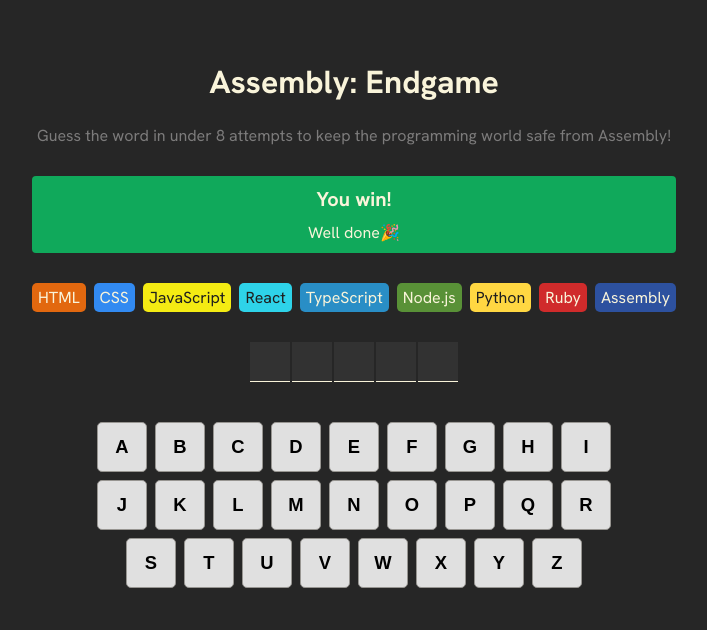
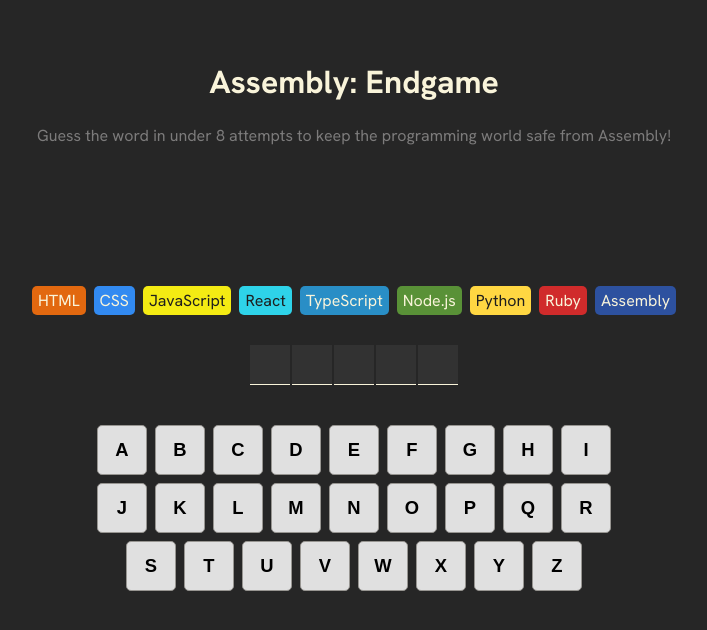
Before and after one commit to kenzierivan/assembly-endgame, a React (Vite) app: page / in a window 1280 px wide. Shown: the top 630 px of the page, without its empty margins (286-993 px from the left). Built offline with nearby package versions, Linux system fonts and the light colour scheme.

Commit message:
Added confetti when win and reveal word when game is lost

```diff
--- a/package.json
+++ b/package.json
@@ -10,7 +10,9 @@
     "preview": "vite preview"
   },
   "dependencies": {
+    "clsx": "^2.1.1",
     "react": "^19.1.1",
+    "react-confetti": "^6.4.0",
     "react-dom": "^19.1.1"
   },
   "devDependencies": {
--- a/src/App.jsx
+++ b/src/App.jsx
@@ -1,10 +1,13 @@
 import { useState } from "react";
 import Header from "./components/Header"
 import { languages } from "./languages"
+import { clsx } from 'clsx';
+import { getFarewellText, getRandomWord } from "./utils";
+import Confetti from 'react-confetti'
 
 const App = () => {
   //State values
-  const [currentWord, setCurrentWord] = useState("react")
+  const [currentWord, setCurrentWord] = useState(() => getRandomWord())
   const [guessedLetters, setGuessedLetters] = useState([]);
 
   //Derived values
@@ -12,6 +15,8 @@
   const isGameWon = currentWord.split("").every(letter => guessedLetters.includes(letter));
   const isGameLost = wrongGuessCount > languages.length - 1;
   const isGameOver = isGameWon || isGameLost;
+  const lastGuessedLetter = guessedLetters[guessedLetters.length - 1];
+  const isLastGuessIncorrect = lastGuessedLetter && !currentWord.includes(lastGuessedLetter);
 
   //Static values
   const alphabets = "abcdefghijklmnopqrstuvwxyz";
@@ -29,15 +34,20 @@
 
 
   const wordElement = currentWord.split("").map((letter, index) => {
-    const isGuessed = guessedLetters.includes(letter);
+    const shouldRevealLetter = isGameLost || guessedLetters.includes(letter);
     return (
-      <span className="letter-box" key={index}>{isGuessed ? letter.toUpperCase() : ""}</span>
+      <span className="letter-box" key={index}>{shouldRevealLetter ? letter.toUpperCase() : ""}</span>
     )
   })
 
 
   function guessLetter(letter) {
     setGuessedLetters(prev => prev.includes(letter) ? prev : [...prev, letter]);
+  }
+
+  function startNewGame() {
+    setCurrentWord(() => getRandomWord());
+    setGuessedLetters([]);
   }
   const alphabetElement = alphabets.split("").map(letter => {
     const isGuessed = guessedLetters.includes(letter);
@@ -46,16 +56,40 @@
       backgroundColor: isGuessed ? (isCorrect ? "#10A95B" : "#ec664eff") : "#E0E0E0",
     }
     return (
-      <button style={styles} onClick={() => guessLetter(letter)} key={letter}>{letter.toUpperCase()}</button>
+      <button style={styles} disabled={isGameOver} aria-disabled={guessedLetters.includes(letter)} onClick={() => guessLetter(letter)} key={letter}>{letter.toUpperCase()}</button>
     )
+  })
+
+  const gameStatusClass = clsx("game-status", {
+    won: isGameWon,
+    lost: isGameLost,
+    farewell: !isGameOver && isLastGuessIncorrect
   })
 
   return (
     <main>
+      {isGameWon ? <Confetti /> : null}
       <Header />
-      <section className="game-status">
-        <h1>You win!</h1>
-        <p>Well done🎉</p>
+      <section aria-live="polite" className={gameStatusClass}>
+        {isGameOver ? (
+          isGameWon ? (
+            <>
+              <h1>You win!</h1>
+              <p>Well done🎉</p>
+            </>
+          ) : (
+            <>
+              <h1>Game over!</h1>
+              <p>You lose! Better start learning Assembly😭</p>
+            </>
+          )
+        ) : (
+          isLastGuessIncorrect ? (
+            <h1>{getFarewellText(languages[wrongGuessCount - 1].name)}</h1>
+          ) : (
+            null
+          )
+        )}
       </section>
       <section className="languages-chips">
         {languageElement}
@@ -67,7 +101,7 @@
         {alphabetElement}
       </section>
       <div className="button-container">
-        {isGameOver ? <button className="new-game">New Game</button> : null}
+        {isGameOver ? <button onClick={startNewGame} className="new-game">New Game</button> : null}
       </div>
     </main>
   )
--- a/src/index.css
+++ b/src/index.css
@@ -30,11 +30,25 @@
   flex-direction: column;
   text-align: center;
   align-items: center;
-  background-color: #10A95B;
   color: #F9F4DA;
   border-radius: 4px;
   margin-top: 30px;
   padding-block: 5px;
+  min-height: 80px;
+  justify-content: center;
+}
+
+section.game-status.won {
+  background-color: #10A95B;
+}
+
+section.game-status.lost {
+  background-color: #BA2A2A;
+}
+
+section.game-status.farewell {
+  background-color: #765fa2;
+  color: #F9F4DA;
 }
 
 section.game-status > h1 {
--- /dev/null
+++ b/src/utils.js
@@ -0,0 +1,26 @@
+import { words } from "./words";
+
+export function getRandomWord() {
+  const randomIndex = Math.floor(Math.random() * words.length - 1);
+  return words[randomIndex];
+}
+
+export function getFarewellText(language) {
+    const options = [
+        `Farewell, ${language}`,
+        `Adios, ${language}`,
+        `R.I.P., ${language}`,
+        `We'll miss you, ${language}`,
+        `Oh no, not ${language}!`,
+        `${language} bites the dust`,
+        `Gone but not forgotten, ${language}`,
+        `The end of ${language} as we know it`,
+        `Off into the sunset, ${language}`,
+        `${language}, it's been real`,
+        `${language}, your watch has ended`,
+        `${language} has left the building`
+    ];
+
+    const randomIndex = Math.floor(Math.random() * options.length);
+    return options[randomIndex];
+}
--- /dev/null
+++ b/src/words.js
@@ -0,0 +1,484 @@
+export const words = [
+  "about",
+  "account",
+  "across",
+  "addition",
+  "after",
+  "again",
+  "against",
+  "agreement",
+  "almost",
+  "among",
+  "amount",
+  "amusement",
+  "angle",
+  "angry",
+  "animal",
+  "answer",
+  "apparatus",
+  "apple",
+  "approval",
+  "argument",
+  "attack",
+  "attempt",
+  "attention",
+  "authority",
+  "automatic",
+  "awake",
+  "balance",
+  "basin",
+  "basket",
+  "beautiful",
+  "because",
+  "before",
+  "behaviour",
+  "belief",
+  "berry",
+  "between",
+  "birth",
+  "bitter",
+  "black",
+  "blade",
+  "blood",
+  "board",
+  "boiling",
+  "bottle",
+  "brain",
+  "brake",
+  "branch",
+  "brass",
+  "bread",
+  "breath",
+  "brick",
+  "bridge",
+  "bright",
+  "broken",
+  "brother",
+  "brown",
+  "brush",
+  "bucket",
+  "building",
+  "burst",
+  "business",
+  "butter",
+  "button",
+  "camera",
+  "canvas",
+  "carriage",
+  "cause",
+  "certain",
+  "chain",
+  "chalk",
+  "chance",
+  "change",
+  "cheap",
+  "cheese",
+  "chemical",
+  "chest",
+  "chief",
+  "church",
+  "circle",
+  "clean",
+  "clear",
+  "clock",
+  "cloth",
+  "cloud",
+  "collar",
+  "colour",
+  "comfort",
+  "committee",
+  "common",
+  "company",
+  "complete",
+  "complex",
+  "condition",
+  "conscious",
+  "control",
+  "copper",
+  "cotton",
+  "cough",
+  "country",
+  "cover",
+  "crack",
+  "credit",
+  "crime",
+  "cruel",
+  "crush",
+  "current",
+  "curtain",
+  "curve",
+  "cushion",
+  "damage",
+  "danger",
+  "daughter",
+  "death",
+  "decision",
+  "degree",
+  "delicate",
+  "dependent",
+  "design",
+  "desire",
+  "detail",
+  "different",
+  "digestion",
+  "direction",
+  "dirty",
+  "discovery",
+  "disease",
+  "disgust",
+  "distance",
+  "division",
+  "doubt",
+  "drain",
+  "drawer",
+  "dress",
+  "drink",
+  "driving",
+  "early",
+  "earth",
+  "education",
+  "effect",
+  "elastic",
+  "electric",
+  "engine",
+  "enough",
+  "equal",
+  "error",
+  "event",
+  "every",
+  "example",
+  "exchange",
+  "existence",
+  "expansion",
+  "expert",
+  "false",
+  "family",
+  "father",
+  "feather",
+  "feeble",
+  "feeling",
+  "female",
+  "fertile",
+  "fiction",
+  "field",
+  "fight",
+  "finger",
+  "first",
+  "fixed",
+  "flame",
+  "flight",
+  "floor",
+  "flower",
+  "foolish",
+  "force",
+  "forward",
+  "frame",
+  "frequent",
+  "friend",
+  "front",
+  "fruit",
+  "future",
+  "garden",
+  "general",
+  "glass",
+  "glove",
+  "grain",
+  "grass",
+  "great",
+  "green",
+  "group",
+  "growth",
+  "guide",
+  "hammer",
+  "hanging",
+  "happy",
+  "harbour",
+  "harmony",
+  "healthy",
+  "hearing",
+  "heart",
+  "history",
+  "hollow",
+  "horse",
+  "hospital",
+  "house",
+  "humour",
+  "important",
+  "impulse",
+  "increase",
+  "industry",
+  "insect",
+  "insurance",
+  "interest",
+  "invention",
+  "island",
+  "jelly",
+  "jewel",
+  "journey",
+  "judge",
+  "kettle",
+  "knife",
+  "knowledge",
+  "language",
+  "laugh",
+  "learning",
+  "leather",
+  "letter",
+  "level",
+  "library",
+  "light",
+  "limit",
+  "linen",
+  "liquid",
+  "little",
+  "living",
+  "loose",
+  "machine",
+  "manager",
+  "market",
+  "married",
+  "match",
+  "material",
+  "measure",
+  "medical",
+  "meeting",
+  "memory",
+  "metal",
+  "middle",
+  "military",
+  "minute",
+  "mixed",
+  "money",
+  "monkey",
+  "month",
+  "morning",
+  "mother",
+  "motion",
+  "mountain",
+  "mouth",
+  "muscle",
+  "music",
+  "narrow",
+  "nation",
+  "natural",
+  "necessary",
+  "needle",
+  "nerve",
+  "night",
+  "noise",
+  "normal",
+  "north",
+  "number",
+  "offer",
+  "office",
+  "operation",
+  "opinion",
+  "opposite",
+  "orange",
+  "order",
+  "ornament",
+  "other",
+  "owner",
+  "paint",
+  "paper",
+  "parallel",
+  "parcel",
+  "paste",
+  "payment",
+  "peace",
+  "pencil",
+  "person",
+  "physical",
+  "picture",
+  "place",
+  "plane",
+  "plant",
+  "plate",
+  "please",
+  "pleasure",
+  "plough",
+  "pocket",
+  "point",
+  "poison",
+  "polish",
+  "political",
+  "porter",
+  "position",
+  "possible",
+  "potato",
+  "powder",
+  "power",
+  "present",
+  "price",
+  "print",
+  "prison",
+  "private",
+  "probable",
+  "process",
+  "produce",
+  "profit",
+  "property",
+  "prose",
+  "protest",
+  "public",
+  "purpose",
+  "quality",
+  "question",
+  "quick",
+  "quiet",
+  "quite",
+  "range",
+  "reaction",
+  "reading",
+  "ready",
+  "reason",
+  "receipt",
+  "record",
+  "regret",
+  "regular",
+  "relation",
+  "religion",
+  "request",
+  "respect",
+  "reward",
+  "rhythm",
+  "right",
+  "river",
+  "rough",
+  "round",
+  "scale",
+  "school",
+  "science",
+  "scissors",
+  "screw",
+  "second",
+  "secret",
+  "secretary",
+  "selection",
+  "sense",
+  "separate",
+  "serious",
+  "servant",
+  "shade",
+  "shake",
+  "shame",
+  "sharp",
+  "sheep",
+  "shelf",
+  "shirt",
+  "shock",
+  "short",
+  "silver",
+  "simple",
+  "sister",
+  "skirt",
+  "sleep",
+  "slope",
+  "small",
+  "smash",
+  "smell",
+  "smile",
+  "smoke",
+  "smooth",
+  "snake",
+  "sneeze",
+  "society",
+  "solid",
+  "sound",
+  "south",
+  "space",
+  "spade",
+  "special",
+  "sponge",
+  "spoon",
+  "spring",
+  "square",
+  "stage",
+  "stamp",
+  "start",
+  "statement",
+  "station",
+  "steam",
+  "steel",
+  "stick",
+  "sticky",
+  "stiff",
+  "still",
+  "stitch",
+  "stocking",
+  "stomach",
+  "stone",
+  "store",
+  "story",
+  "straight",
+  "strange",
+  "street",
+  "stretch",
+  "strong",
+  "structure",
+  "substance",
+  "sudden",
+  "sugar",
+  "summer",
+  "support",
+  "surprise",
+  "sweet",
+  "system",
+  "table",
+  "taste",
+  "teaching",
+  "tendency",
+  "theory",
+  "there",
+  "thick",
+  "thing",
+  "thought",
+  "thread",
+  "throat",
+  "through",
+  "through",
+  "thumb",
+  "thunder",
+  "ticket",
+  "tight",
+  "tired",
+  "together",
+  "tomorrow",
+  "tongue",
+  "tooth",
+  "touch",
+  "trade",
+  "train",
+  "transport",
+  "trick",
+  "trouble",
+  "trousers",
+  "twist",
+  "umbrella",
+  "under",
+  "value",
+  "verse",
+  "vessel",
+  "violent",
+  "voice",
+  "waiting",
+  "waste",
+  "watch",
+  "water",
+  "weather",
+  "weight",
+  "wheel",
+  "where",
+  "while",
+  "whistle",
+  "white",
+  "window",
+  "winter",
+  "woman",
+  "wound",
+  "writing",
+  "wrong",
+  "yellow",
+  "yesterday",
+  "young"
+];
```
Also changed, not shown: 1 other file (tests, documents, lock files or other folders).
